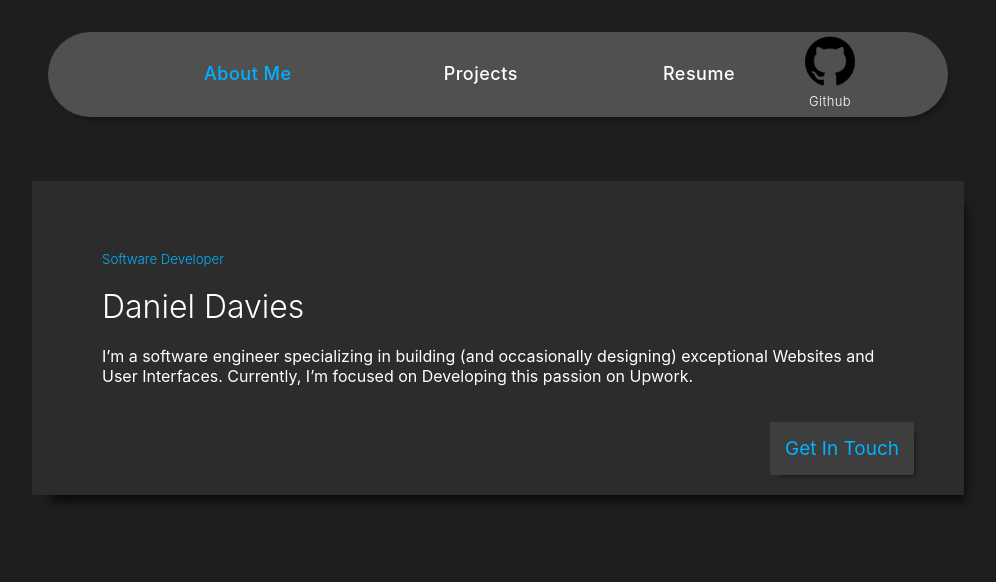
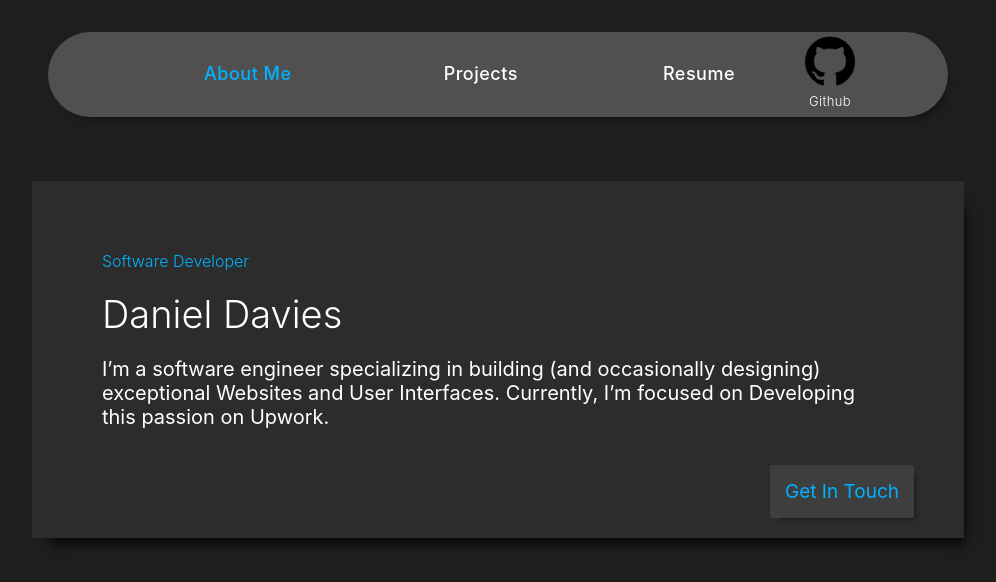
Before and after one commit to 8885os/Portfolio, a React (Create React App) app: page / in a window 1280 px wide. Shown: the top 582 px of the page, without its empty margins (142-1138 px from the left). Built offline with nearby package versions, Linux system fonts and the light colour scheme; a web font is replaced by a local one.

Commit message:
new desc

```diff
--- a/src/styles/AboutMe.css
+++ b/src/styles/AboutMe.css
@@ -23,17 +23,20 @@ h5 {
     color: #00B2FF;
     font-family: Inter;
     font-weight: 300;
+    font-size: 16px;
 }
 
 h1 {
     font-weight: 300;
     color: white;
     font-family: Inter;
+    font-size: 38px;
 }
 
 p {
     color: white;
     padding-bottom: 1rem;
+    font-size: 20px;
 }
 
 .In__Touch {
```
